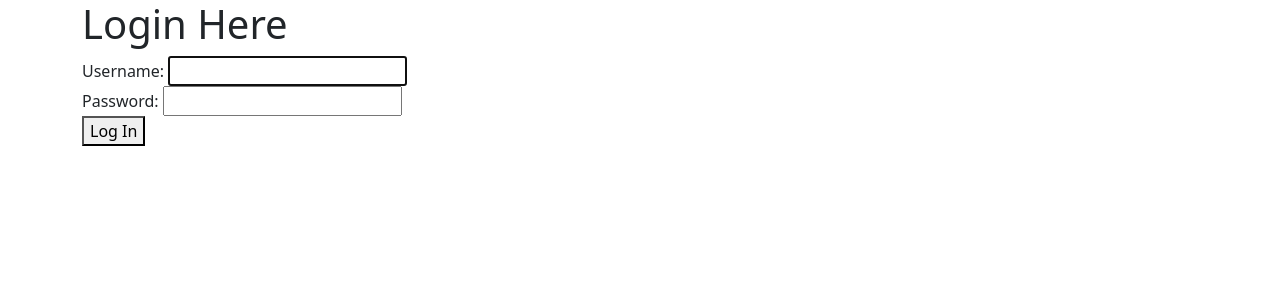
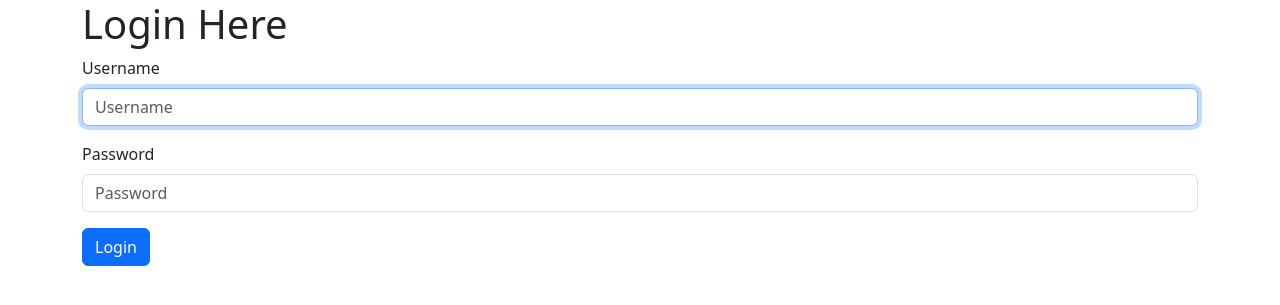
Before and after one commit to chadjemmett/accounts_django, a Django app: page /accounts/login in a window 1280 px wide. Shown: the top 305 px of the page. Run offline with Django 5.2, Linux system fonts and the light colour scheme; some libraries are stand-ins or nearby versions.

Commit message:
fix bootstrap on login page

```diff
--- a/templates/registration/login.html
+++ b/templates/registration/login.html
@@ -7,7 +7,7 @@
 
 <form method="POST">
     {% csrf_token %}
-    {{ form }}
-    <button id="submit_id" type="submit">Log In</button>
+    {% bootstrap_form form %}
+    {% bootstrap_button button_type="submit" content="Login" %}
 </form>
 {% endblock content %}
```
